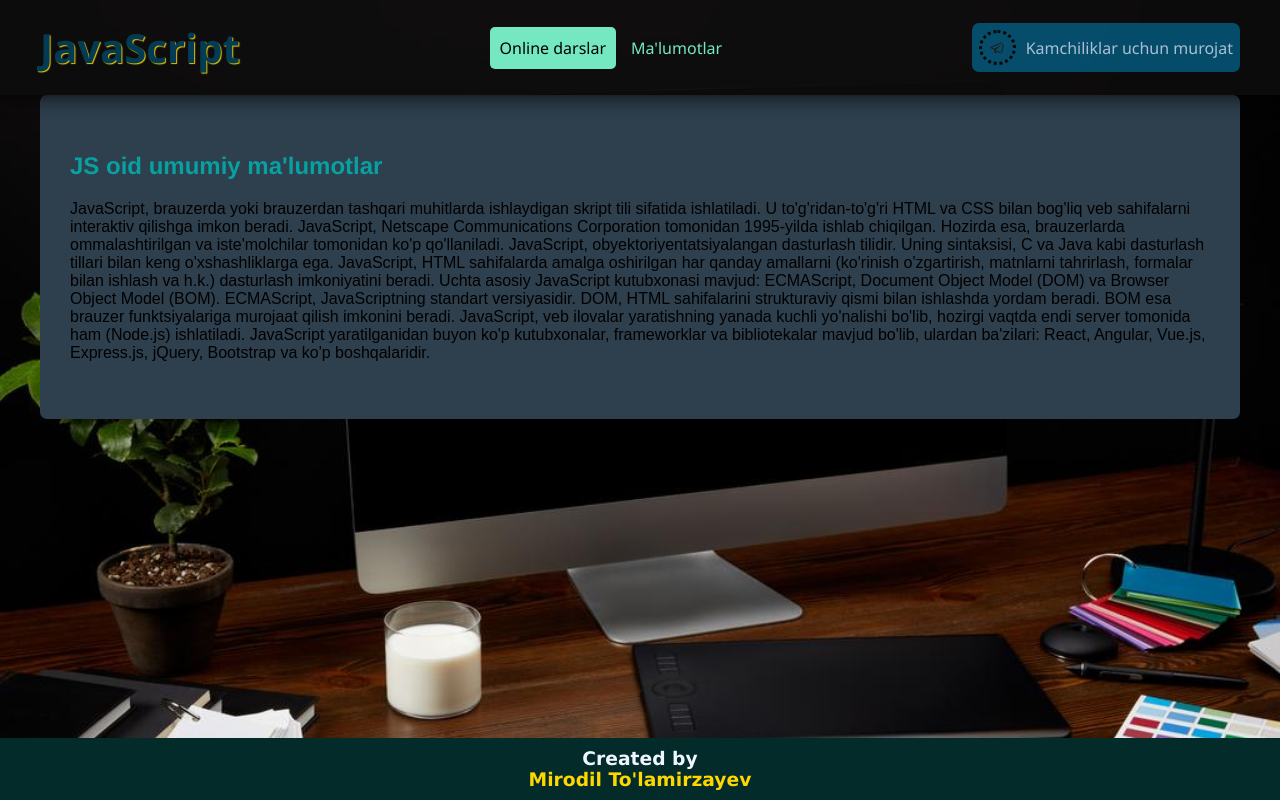
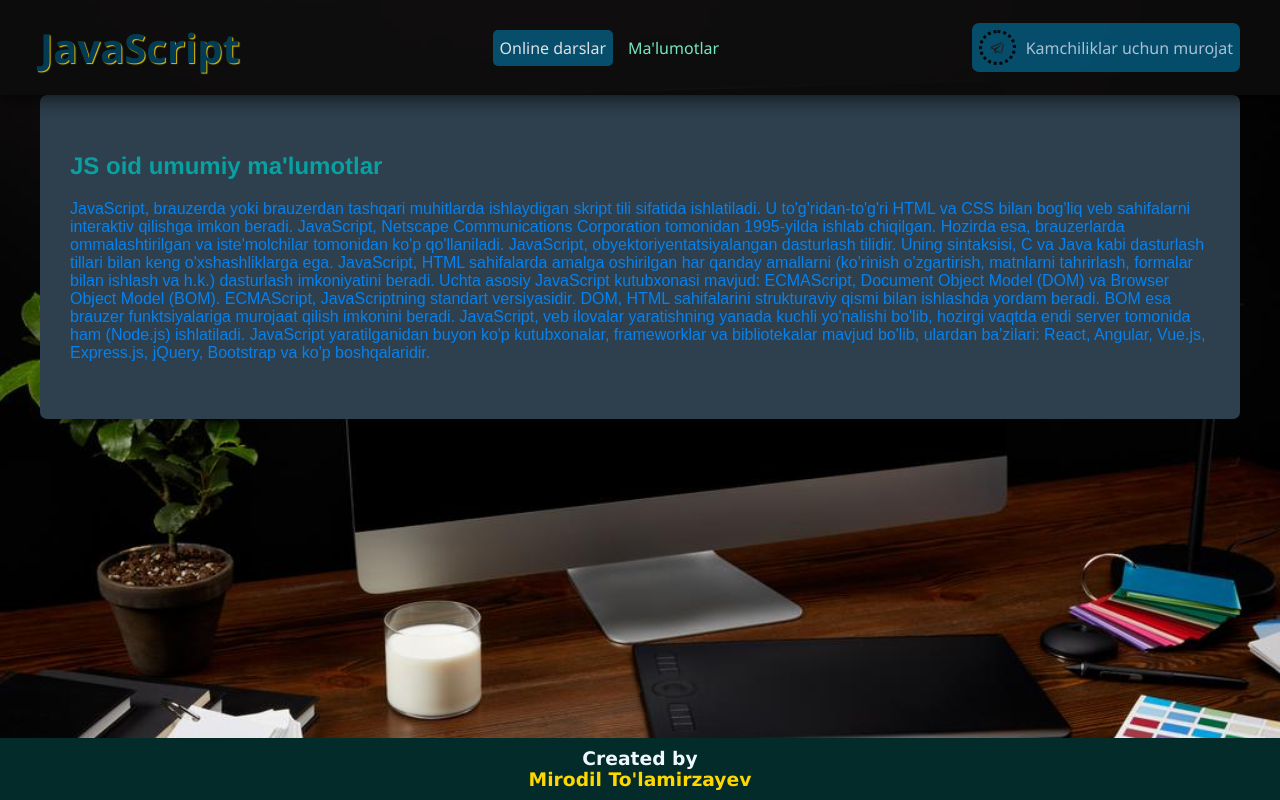
Before and after one commit to mirodil-web/JavaScript, a plain HTML site: page index.html in a window 1280 px wide. In both pictures the pointer is over the link "Online darslar". Shown: the top 800 px of the page. Drawn offline with Linux system fonts and the light colour scheme.

Commit message:
html css header style

```diff
--- a/style.css
+++ b/style.css
@@ -79,8 +79,8 @@ span{
 .hero{
     padding-top: 57px;
     padding-bottom: 57px;
-   padding-left: 30px;
-   padding-right: 30px;
+    padding-left: 30px;
+    padding-right: 30px;
     background-color: rgb(46, 63, 77);
     border-radius: 7px;
 }
@@ -111,6 +111,7 @@ span{
     color: rgb(8, 161, 161);
 }
 .poragraf{
+    color: rgb(4, 130, 240);
     font-family: sans-serif;
 }
 .lilist{
@@ -126,10 +127,11 @@ span{
     transition: all 0.5s ease;
 }
 .href:hover{
-    background-color: aquamarine;
+    background-color: rgb(5, 85, 117);
     border-radius: 5px;
-    padding: 10px;
-    color: black;
+    padding: 7px;
+    color: rgb(246, 248, 250);
+
 }
 .ul{
     display: flex;
```
Also changed, not shown: index.html (+3 -3 lines).
